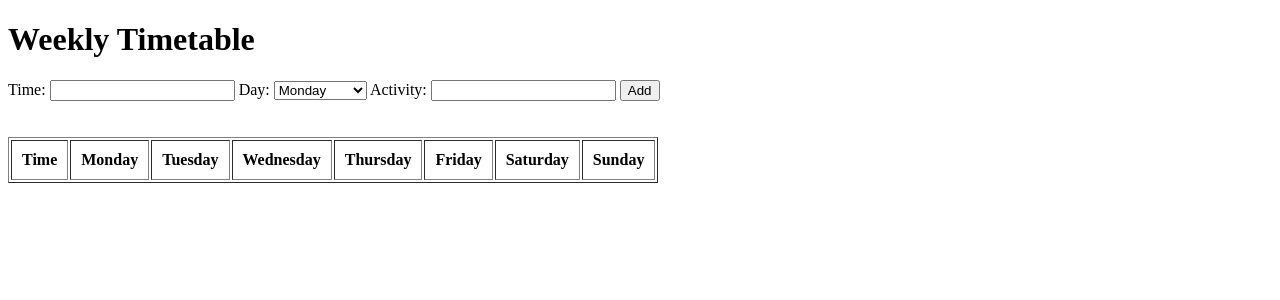
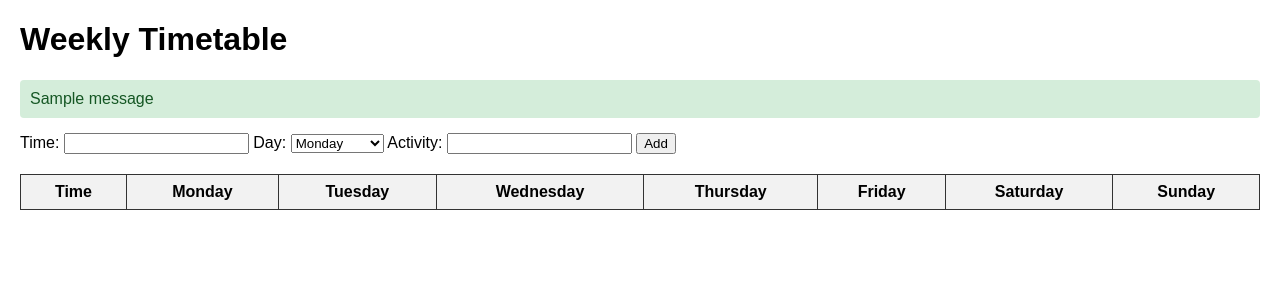
Before and after one commit to RushabhSahare/timetable-app, a Flask app: page / in a window 1280 px wide. Shown: the top 300 px of the page. Run offline with Flask 3, Linux system fonts and the light colour scheme; one stand-in notice (Sample message) is shown; lists and menus that the app fills with data are empty.

Commit message:
adding flash message warning on app when duplicate entries occurs. working locally, hence pushin to github

```diff
--- a/app.py
+++ b/app.py
@@ -1,8 +1,9 @@
-from flask import Flask, render_template, request, redirect, url_for
+from flask import Flask, render_template, request, redirect, url_for, flash
 import json
 import os
 
 app = Flask(__name__)
+app.secret_key = "your_secret_key_here"  # required for flash messages
 
 DATA_FILE = "timetable.json"
 days = ["Monday", "Tuesday", "Wednesday", "Thursday", "Friday", "Saturday", "Sunday"]
@@ -15,13 +16,11 @@ else:
     timetable = {}
 
 def save_timetable():
-    # Pretty-print JSON for readability
     with open(DATA_FILE, "w") as f:
         json.dump(timetable, f, indent=4)
 
 @app.route("/")
 def home():
-    # Sort timetable keys (times) before rendering
     sorted_timetable = dict(sorted(timetable.items(), key=lambda x: x[0]))
     return render_template("index.html", timetable=sorted_timetable, days=days)
 
@@ -31,15 +30,16 @@ def add():
     day = request.form.get("day")
     activity = request.form.get("activity")
 
-    # Validation: prevent duplicate entry for same time/day
     if time in timetable and day in timetable[time]:
-        return f"Error: An activity already exists for {time} on {day}. Please edit it instead."
+        flash(f"⚠️ An activity already exists for {time} on {day}. Please edit it instead.")
+        return redirect(url_for("home"))
 
     if time not in timetable:
         timetable[time] = {}
     timetable[time][day] = activity
     save_timetable()
 
+    flash(f"✅ Added activity for {time} on {day}.")
     return redirect(url_for("home"))
 
 @app.route("/edit/<time>/<day>", methods=["POST"])
@@ -48,6 +48,7 @@ def edit(time, day):
     if time in timetable and day in timetable[time]:
         timetable[time][day] = new_activity
         save_timetable()
+        flash(f"✏️ Updated activity for {time} on {day}.")
     return redirect(url_for("home"))
 
 @app.route("/delete/<time>/<day>", methods=["POST"])
@@ -57,6 +58,7 @@ def delete(time, day):
         if not timetable[time]:
             del timetable[time]
         save_timetable()
+        flash(f"🗑️ Deleted activity for {time} on {day}.")
     return redirect(url_for("home"))
 
 if __name__ == "__main__":
--- a/templates/index.html
+++ b/templates/index.html
@@ -1,53 +1,69 @@
 <!DOCTYPE html>
-<html>
+<html lang="en">
 <head>
+    <meta charset="UTF-8">
     <title>Weekly Timetable</title>
+    <style>
+        body { font-family: Arial, sans-serif; margin: 20px; }
+        table { border-collapse: collapse; width: 100%; margin-top: 20px; }
+        th, td { border: 1px solid #333; padding: 8px; text-align: center; }
+        th { background-color: #f2f2f2; }
+        .flash-messages { margin-bottom: 15px; }
+        .flash-messages li { list-style: none; padding: 10px; margin: 5px 0; border-radius: 4px; }
+        .flash-success { background-color: #d4edda; color: #155724; }
+        .flash-error { background-color: #f8d7da; color: #721c24; }
+    </style>
 </head>
 <body>
     <h1>Weekly Timetable</h1>
 
-    <!-- Add Form -->
-    <form method="POST" action="/add">
-        <label for="time">Time:</label>
-        <input type="text" id="time" name="time" required>
+    <!-- Flash messages -->
+    {% with messages = get_flashed_messages() %}
+      {% if messages %}
+        <div class="flash-messages">
+          {% for message in messages %}
+            {% if "Error" in message or "⚠️" in message %}
+              <li class="flash-error">{{ message }}</li>
+            {% else %}
+              <li class="flash-success">{{ message }}</li>
+            {% endif %}
+          {% endfor %}
+        </div>
+      {% endif %}
+    {% endwith %}
 
-        <label for="day">Day:</label>
-        <select id="day" name="day" required>
-            {% for d in days %}
-                <option value="{{ d }}">{{ d }}</option>
+    <!-- Form to add activity -->
+    <form action="{{ url_for('add') }}" method="post">
+        Time: <input type="text" name="time" required>
+        Day:
+        <select name="day">
+            {% for day in days %}
+                <option value="{{ day }}">{{ day }}</option>
             {% endfor %}
         </select>
-
-        <label for="activity">Activity:</label>
-        <input type="text" id="activity" name="activity" required>
-
+        Activity: <input type="text" name="activity" required>
         <button type="submit">Add</button>
     </form>
 
-    <br><br>
-
-    <!-- Timetable Table -->
-    <table border="1" cellpadding="10">
+    <!-- Timetable table -->
+    <table>
         <tr>
             <th>Time</th>
-            {% for d in days %}
-                <th>{{ d }}</th>
+            {% for day in days %}
+                <th>{{ day }}</th>
             {% endfor %}
         </tr>
-        {% for time, schedule in timetable.items() %}
+        {% for time, activities in timetable.items() %}
         <tr>
             <td>{{ time }}</td>
-            {% for d in days %}
+            {% for day in days %}
                 <td>
-                    {{ schedule.get(d, "") }}
-                    {% if schedule.get(d) %}
-                        <!-- Edit Form -->
-                        <form method="POST" action="/edit/{{ time }}/{{ d }}" style="display:inline;">
-                            <input type="text" name="activity" value="{{ schedule.get(d) }}" required>
+                    {% if day in activities %}
+                        <form action="{{ url_for('edit', time=time, day=day) }}" method="post" style="display:inline;">
+                            <input type="text" name="activity" value="{{ activities[day] }}">
                             <button type="submit">Edit</button>
                         </form>
-                        <!-- Delete Form -->
-                        <form method="POST" action="/delete/{{ time }}/{{ d }}" style="display:inline;">
+                        <form action="{{ url_for('delete', time=time, day=day) }}" method="post" style="display:inline;">
                             <button type="submit">Delete</button>
                         </form>
                     {% endif %}
```
